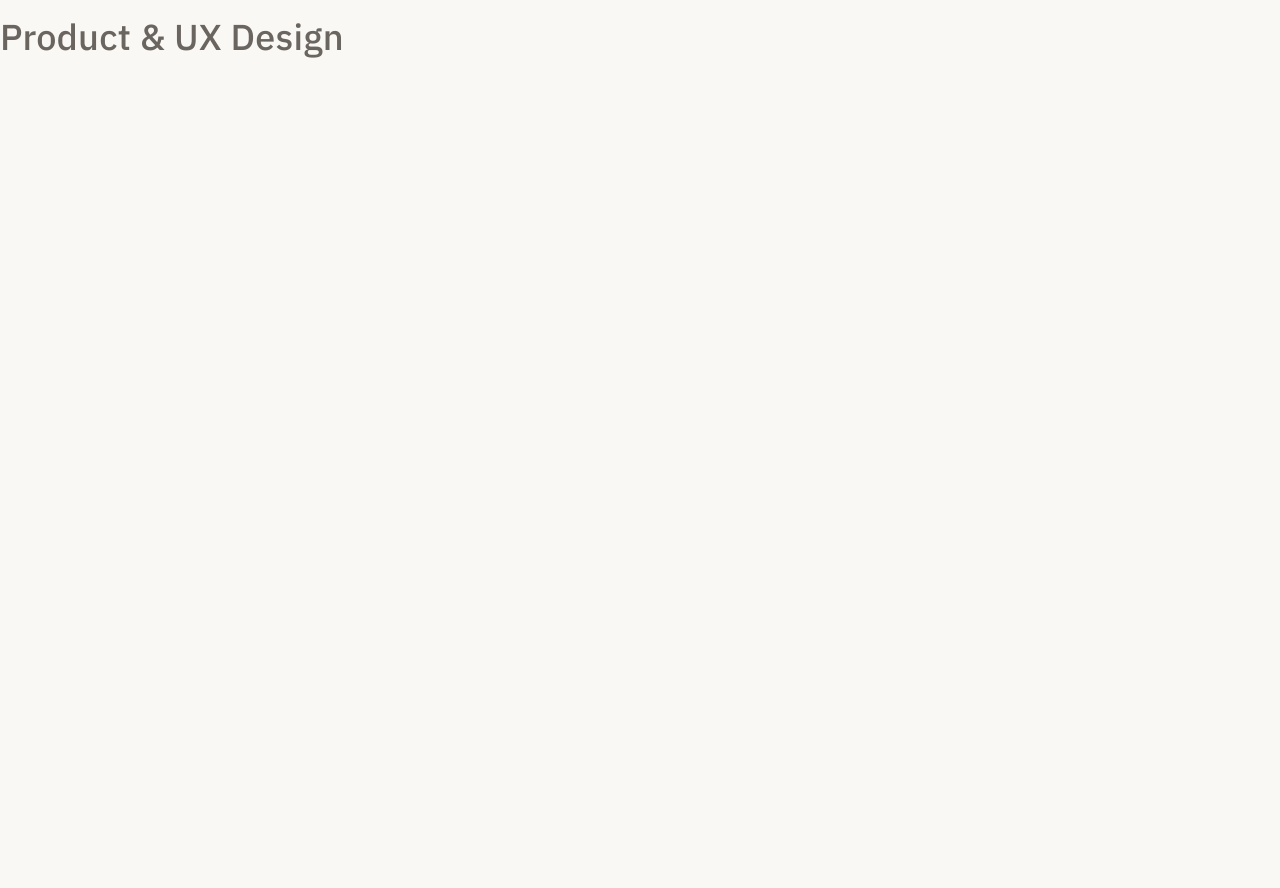
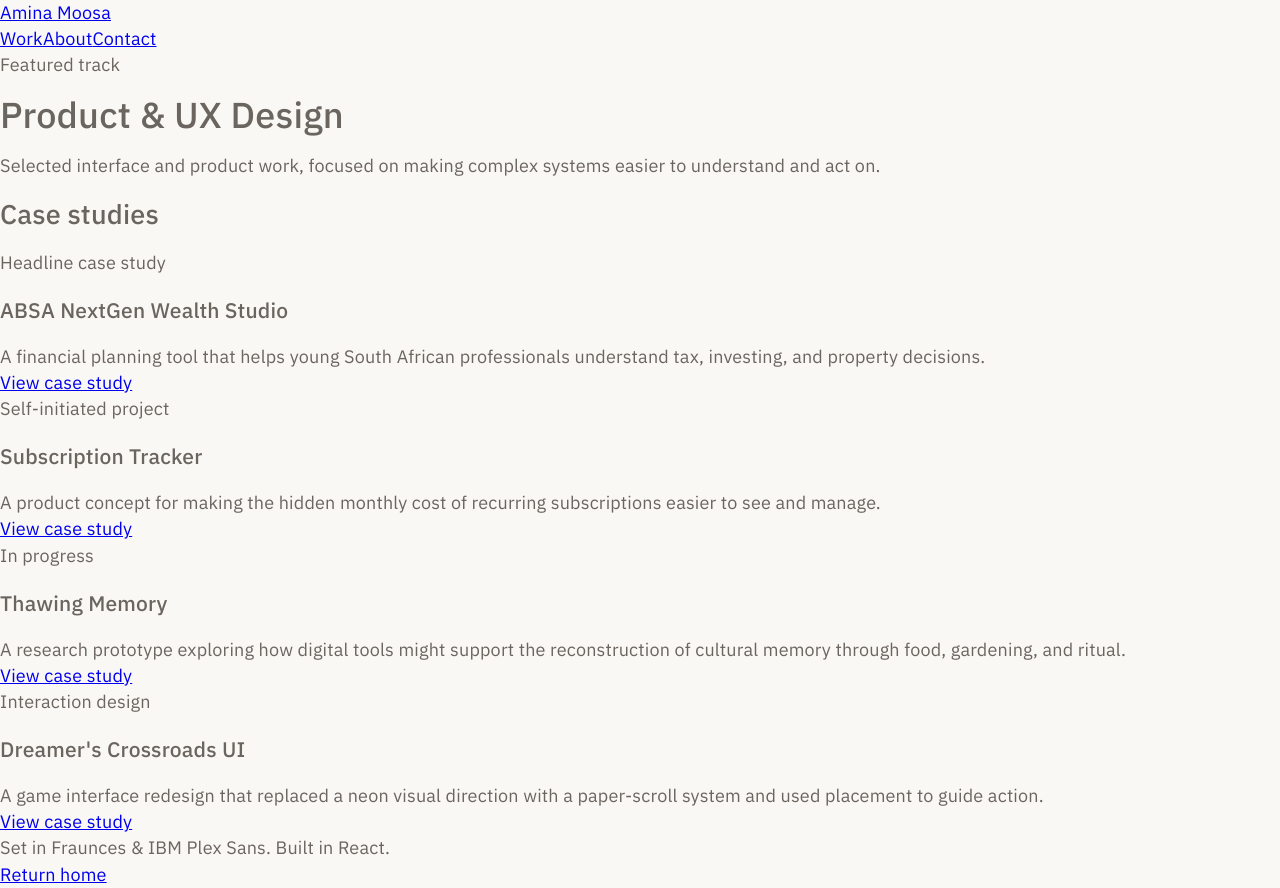
Before and after one commit to Wandering-Wind/wandering-wind.github.io, a React (Vite) app: page /work/product-ux in a window 1280 px wide. Before the commit the page ends 824 px from the top, so only its background shows below. Built offline with nearby package versions, Linux system fonts and the light colour scheme.

Commit message:
Added content to the UI/UX Hub page

```diff
--- a/src/pages/ProductUXPage.jsx
+++ b/src/pages/ProductUXPage.jsx
@@ -1,5 +1,86 @@
+import { Link } from 'react-router-dom'
+
 function ProductUXPage() {
-  return <h1>Product &amp; UX Design</h1>
+  return (
+    <div>
+      <header>
+        <Link to="/">Amina Moosa</Link>
+
+        <nav aria-label="Primary navigation">
+          <Link to="/work/product-ux" aria-current="page">
+            Work
+          </Link>
+          <Link to="/about">About</Link>
+          <Link to="/contact">Contact</Link>
+        </nav>
+      </header>
+
+      <main>
+        <header>
+          <p>Featured track</p>
+          <h1>Product &amp; UX Design</h1>
+          <p>
+            Selected interface and product work, focused on making complex
+            systems easier to understand and act on.
+          </p>
+        </header>
+
+        <section aria-labelledby="case-studies-heading">
+          <h2 id="case-studies-heading">Case studies</h2>
+
+          <article>
+            <p>Headline case study</p>
+            <h3>ABSA NextGen Wealth Studio</h3>
+            <p>
+              A financial planning tool that helps young South African
+              professionals understand tax, investing, and property decisions.
+            </p>
+            <Link to="/work/product-ux/absa-nextgen">View case study</Link>
+          </article>
+
+          <article>
+            <p>Self-initiated project</p>
+            <h3>Subscription Tracker</h3>
+            <p>
+              A product concept for making the hidden monthly cost of recurring
+              subscriptions easier to see and manage.
+            </p>
+            <Link to="/work/product-ux/subscription-tracker">
+              View case study
+            </Link>
+          </article>
+
+          <article>
+            <p>In progress</p>
+            <h3>Thawing Memory</h3>
+            <p>
+              A research prototype exploring how digital tools might support
+              the reconstruction of cultural memory through food, gardening,
+              and ritual.
+            </p>
+            <Link to="/work/product-ux/thawing-memory">View case study</Link>
+          </article>
+
+          <article>
+            <p>Interaction design</p>
+            <h3>Dreamer&apos;s Crossroads UI</h3>
+            <p>
+              A game interface redesign that replaced a neon visual direction
+              with a paper-scroll system and used placement to guide action.
+            </p>
+            <Link to="/work/product-ux/dreamers-crossroads-ui">
+              View case study
+            </Link>
+          </article>
+        </section>
+      </main>
+
+      <footer>
+        <p>Set in Fraunces &amp; IBM Plex Sans. Built in React.</p>
+        <Link to="/">Return home</Link>
+      </footer>
+    </div>
+  )
 }
 
 export default ProductUXPage
```
